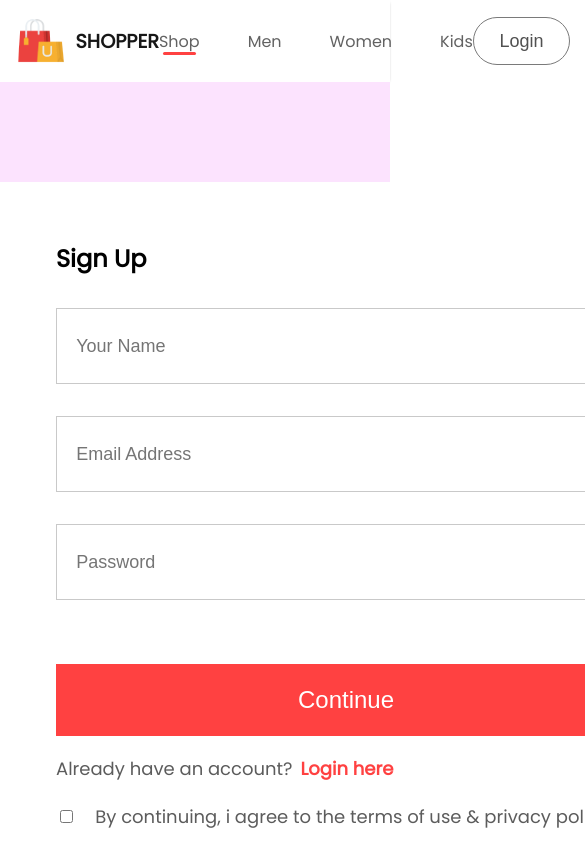
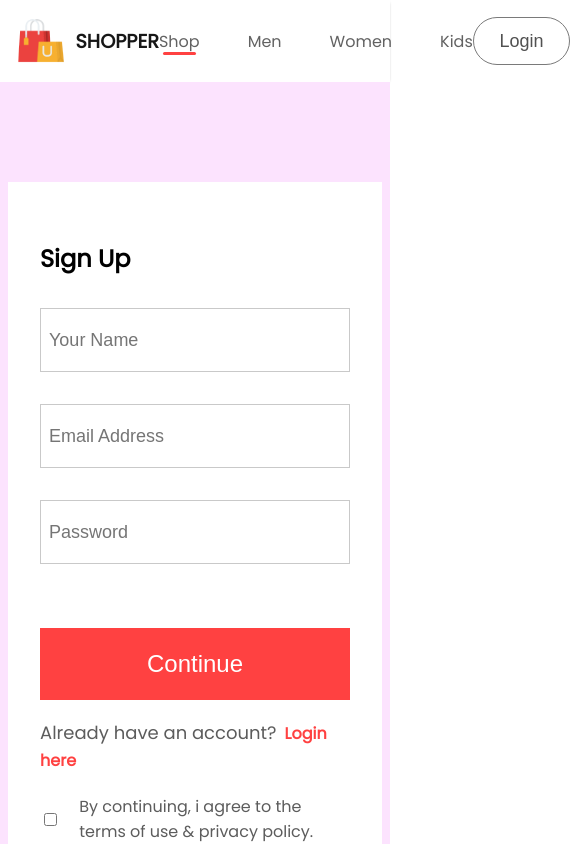
Before and after one commit to luizCosta-Serao/ecommerce-shopper, a React (Vite) app: page /login in a window 390 px wide. Shown: the top 844 px of the page, 585 px wide, since content can reach past the window. Built offline with nearby package versions, Linux system fonts and the light colour scheme.

Commit message:
Responsivo componente LoginSignup

```diff
--- a/src/Pages/LoginSignup.module.css
+++ b/src/Pages/LoginSignup.module.css
@@ -1,15 +1,17 @@
 .loginSignup {
+  display: flex;
   width: 100%;
   background-color: #fce3fe;
-  padding: 100px 0px;
+  padding: 100px .5rem 100px .5rem;
+  box-sizing: border-box;
 }
 
 .container {
-  width: 580px;
-  height: 600px;
+  max-width: 580px;
+  width: 100%;
   background-color: #fff;
-  margin: auto;
-  padding: 2.5rem 3.5rem;
+  margin: 0 auto;
+  padding: 2.5rem 2rem;
 }
 
 .container h1 {
@@ -25,8 +27,7 @@
 
 .fields input {
   height: 72px;
-  width: 100%;
-  padding-left: 1.2rem;
+  padding-left: .5rem;
   border: 1px solid #c9c9c9;
   outline: none;
   color: #5c5c5c;
@@ -34,7 +35,8 @@
 }
 
 .fields button {
-  width: 580px;
+  max-width: 580px;
+  width: 100%;
   height: 72px;
   color: #fff;
   background-color: #ff4141;
@@ -67,3 +69,17 @@
   font-size: 1.125rem;
   font-weight: 500;
 }
+
+@media (max-width: 876px) {
+  .fields input {
+    height: 60px;
+  }
+
+  .loginSignup span {
+    font-size: 1rem;
+  }
+
+  .signupAgree {
+    font-size: 1rem;
+  }
+}
```
